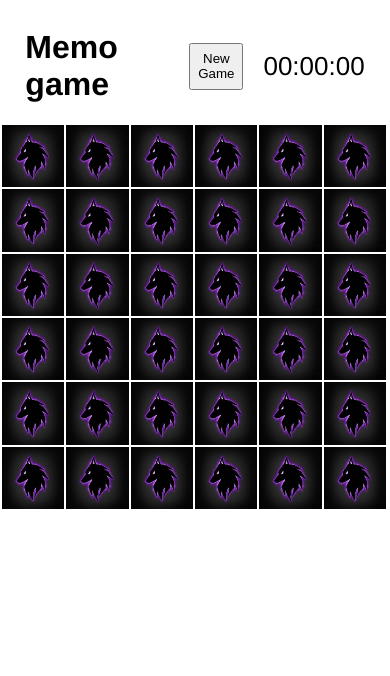
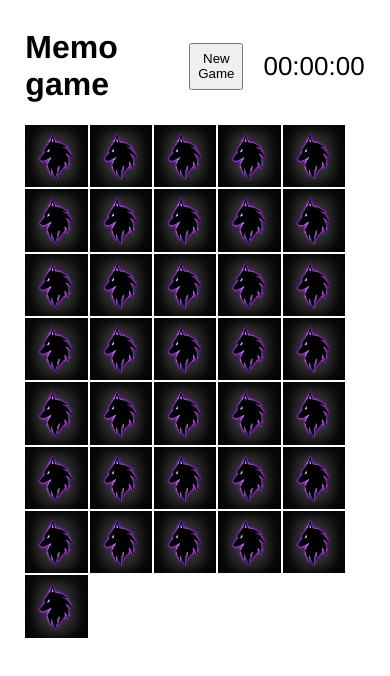
Before and after one commit to Mica77/memory-game-vue-ts, a Vue app: page / in a window 390 px wide. Shown: the top 676 px of the page. Built offline with nearby package versions, Linux system fonts and the light colour scheme.

Commit message:
refactor

```diff
--- a/src/App.vue
+++ b/src/App.vue
@@ -4,17 +4,12 @@ import GameTimer from '@/components/GameTimer.vue'
 import GameResultList from '@/components/GameResultList.vue'
 import { MemoGame } from './logic/memoGame'
 import type { ICard } from './entities/entities'
-import { onBeforeUnmount } from 'vue'
 
 const game = new MemoGame()
 game.load()
 
 const newGame = () => game.newGame()
 const openCard = (card: ICard) => game.openCard(card)
-
-onBeforeUnmount(() => {
-  game?.destroy()
-})
 </script>
 
 <template>
--- a/src/components/CardArea.vue
+++ b/src/components/CardArea.vue
@@ -1,11 +1,6 @@
 <template>
   <div class="cards">
-    <CardAreaItem
-      v-for="card in cards"
-      :card="card"
-      :key="card.id"
-      @open="$emit('openCard', card)"
-    />
+    <CardAreaItem v-for="card in cards" :card="card" :key="card.id" @click="openCard(card)" />
   </div>
 </template>
 
@@ -18,17 +13,20 @@ import { storeToRefs } from 'pinia'
 const cardsStore = useCardsStore()
 const { cards } = storeToRefs(cardsStore)
 
-defineEmits<{
+const emits = defineEmits<{
   (e: 'openCard', value: ICard): void
 }>()
+
+const openCard = (card: ICard) => {
+  emits('openCard', card)
+}
 </script>
 
 <style>
 .cards {
-  display: grid;
-  grid-template-columns: repeat(6, 14.5vmin);
-  grid-template-rows: repeat(6, 14.5vmin);
-  justify-content: center;
+  display: flex;
+  flex-wrap: wrap;
+  gap: 0.5vmin;
 }
 
 .cards > * {
@@ -36,14 +34,10 @@ defineEmits<{
   max-height: 225px;
   width: 14vmin;
   height: 14vmin;
+  box-sizing: border-box;
 }
 
 @media screen and (max-width: 600px) {
-  .cards {
-    grid-template-columns: repeat(6, 16.5vmin);
-    grid-template-rows: repeat(6, 16.5vmin);
-  }
-
   .cards > * {
     width: 16vmin;
     height: 16vmin;
--- a/src/components/CardAreaItem.vue
+++ b/src/components/CardAreaItem.vue
@@ -1,12 +1,7 @@
 <template>
   <div class="cards-item">
     <transition name="overturn">
-      <img
-        v-show="!card.isOpen"
-        class="card face-down"
-        :src="cardFaceDownUrl"
-        @click="$emit('open', card)"
-      />
+      <img v-show="!card.isOpen" class="card face-down" :src="cardFaceDownUrl" />
     </transition>
     <transition name="overturn">
       <img v-show="!!card.isOpen" class="card face-up" :src="card.imageUrl" />
@@ -22,10 +17,6 @@ defineProps<{
 }>()
 
 const cardFaceDownUrl = './img/cardFaceDown.jfif'
-
-defineEmits<{
-  (e: 'open', value: ICard): void
-}>()
 </script>
 
 <style>
--- a/src/logic/memoGame.ts
+++ b/src/logic/memoGame.ts
@@ -5,7 +5,6 @@ import { useResultsStore } from '@/stores/results'
 
 export class MemoGame {
   selectedCard?: ICard | null
-  openCardTimer: ReturnType<typeof setTimeout> | null = null
 
   gameTimerStore: ReturnType<typeof useGameTimerStore>
   cardsStore: ReturnType<typeof useCardsStore>
@@ -20,9 +19,6 @@ export class MemoGame {
   }
 
   public newGame() {
-    if (this.openCardTimer) clearInterval(this.openCardTimer)
-    this.openCardTimer = null
-
     this.cardsStore.shuffleCards()
 
     this.gameTimerStore.stopTimer()
@@ -85,11 +81,7 @@ export class MemoGame {
     const DELAY = 1000 //задержка, прежде чем отреагировать
 
     await new Promise((resolve) => {
-      if (this.openCardTimer) clearInterval(this.openCardTimer)
-      this.openCardTimer = setTimeout(() => {
-        this.openCardTimer = null
-        resolve(true)
-      }, DELAY)
+      setTimeout(() => resolve(true), DELAY)
     })
 
     //////////////////////////
@@ -114,8 +106,4 @@ export class MemoGame {
     useResultsStore().addResult(this.gameTimerStore.timerValue)
     this.gameTimerStore.stopTimer()
   }
-
-  destroy() {
-    if (this.openCardTimer) clearInterval(this.openCardTimer)
-  }
 }
```
